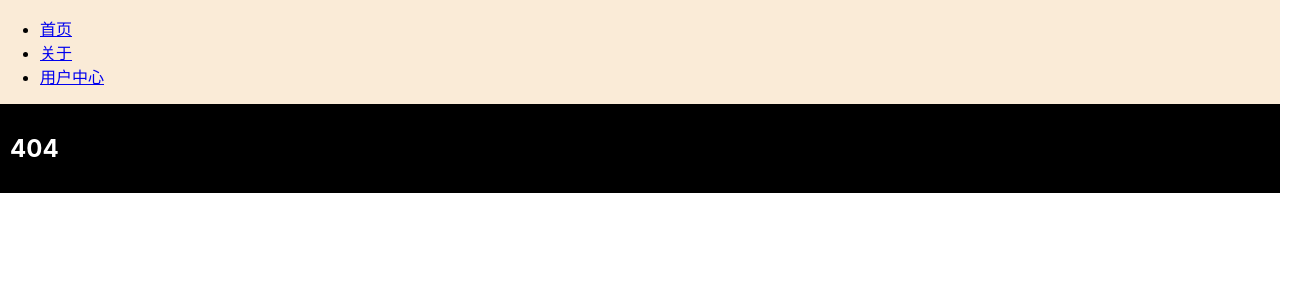
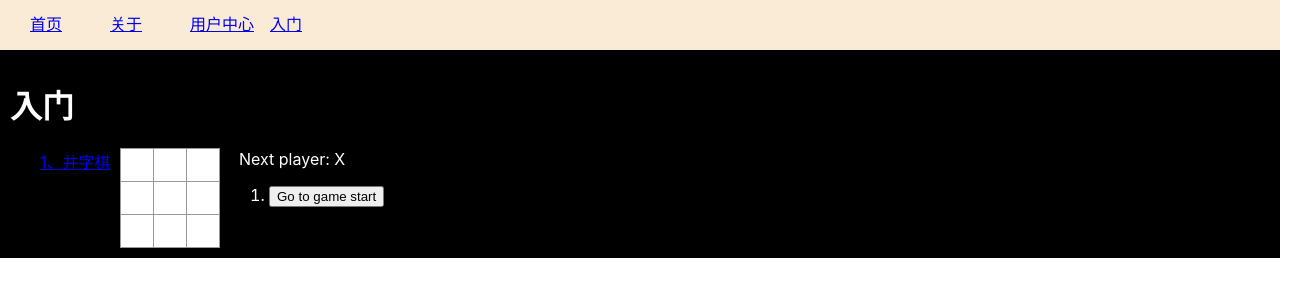
Before and after one commit to liwei511/react_practice, a React (Create React App) app: page /base/tictactoe in a window 1280 px wide. Before the commit this address had no page. Shown: the top 300 px of the page, 1310 px wide, since content can reach past the window. Built offline with nearby package versions, Linux system fonts and the light colour scheme.

Commit message:
tictactoe

```diff
--- /dev/null
+++ b/src/routes/base/Base.js
@@ -0,0 +1,21 @@
+import React, { Component } from 'react';
+import { Link, Route } from 'react-router-dom';
+import TicTacToe from './TicTacToe';
+
+class Base extends Component {
+  render() {
+    return (
+      <>
+        <h1>入门</h1>
+        <ul>
+          <li>
+            <Link to="/base/tictactoe">1、井字棋</Link>
+          </li>
+        </ul>
+        <Route path="/base/tictactoe" component={TicTacToe} />
+      </>
+    )
+  }
+}
+
+export default Base;
--- /dev/null
+++ b/src/routes/base/TicTacToe.css
@@ -0,0 +1,46 @@
+ol, ul {
+  padding-left: 30px;
+}
+
+.board-row:after {
+  clear: both;
+  content: "";
+  display: table;
+}
+
+.status {
+  margin-bottom: 10px;
+}
+
+.square {
+  background: #fff;
+  border: 1px solid #999;
+  float: left;
+  font-size: 24px;
+  font-weight: bold;
+  line-height: 34px;
+  height: 34px;
+  margin-right: -1px;
+  margin-top: -1px;
+  padding: 0;
+  text-align: center;
+  width: 34px;
+  color: black;
+}
+
+.square:focus {
+  outline: none;
+}
+
+.kbd-navigation .square:focus {
+  background: #ddd;
+}
+
+.game {
+  display: flex;
+  flex-direction: row;
+}
+
+.game-info {
+  margin-left: 20px;
+}
--- /dev/null
+++ b/src/routes/base/TicTacToe.js
@@ -0,0 +1,162 @@
+import './TicTacToe.css';
+import {Component} from 'react';
+
+class TicTacToe extends Component {
+  constructor(props) {
+    super(props);
+    this.state = {
+      history: [
+        {
+          squares: Array(9).fill(null),
+        }
+      ],
+      stepNumber: 0,
+      xIsNext: true,
+    }
+  }
+  jumpTo(index) {
+    this.setState({
+      stepNumber: index,
+      xIsNext: (index % 2) === 0,
+    });
+  }
+  handleClick(i) {
+    const history = this.state.history;
+    const current = history[history.length - 1];
+    const squares = current.squares.slice();
+
+
+
+    const winner = calculateWinner(current.squares);
+    // 赢了或者有值return
+    if (winner || squares[i]) {
+      return;
+    }
+    squares[i] = this.state.xIsNext ? 'X' : 'O';
+    this.setState(
+      {
+        history: history.concat([{
+          squares: squares,
+        }]),
+        stepNumber: history.length,
+        xIsNext: !this.state.xIsNext,
+      }
+    );
+  }
+
+  render() {
+    const history = this.state.history;
+    const current = history[this.state.stepNumber];
+    const winner = calculateWinner(current.squares);
+    const moves = history.map((sq, index) => {
+      const desc = index ?
+      'Go to move #' + index:
+      'Go to game start';
+      return (
+        <li key={index}>
+          <button onClick={() => this.jumpTo(index)}>{desc}</button>
+        </li>
+      )
+    })
+    let status;
+    if (winner) {
+      status = 'Winner:' + winner;
+    } else {
+      status = 'Next player: ' + (this.state.xIsNext ? 'X' : 'O');
+    }
+    return (
+      <div className="game">
+        <div className="game-board">
+          <Board squares={current.squares} onClick={(i) => this.handleClick(i)} />
+        </div>
+        <div className="game-info">
+          <div>{status}</div>
+          <ol>{moves}</ol>
+        </div>
+      </div>
+    )
+  }
+}
+
+class Board extends Component {
+  renderSquare(i) {
+    return (
+      <Square
+        value={this.props.squares[i]}
+        onClick={() => this.props.onClick(i)} />
+    );
+  }
+
+
+
+
+
+  render() {
+    return (
+      <div>
+        <div className="board-row">
+          {this.renderSquare(0)}
+          {this.renderSquare(1)}
+          {this.renderSquare(2)}
+        </div>
+        <div className="board-row">
+          {this.renderSquare(3)}
+          {this.renderSquare(4)}
+          {this.renderSquare(5)}
+        </div>
+        <div className="board-row">
+          {this.renderSquare(6)}
+          {this.renderSquare(7)}
+          {this.renderSquare(8)}
+        </div>
+      </div>
+    )
+  }
+}
+
+// class Square extends Component {
+//   constructor(props) {
+//     super(props);
+//     this.state = {
+//       value: null,
+//     }
+//   }
+//   render() {
+//     return (
+//       <button className="square" onClick={() => this.props.onClick()}>
+//         {this.state.value}
+//       </button>
+//     )
+//   }
+// }
+
+function Square(props) {
+  return (
+    <button className="square" onClick={props.onClick}>
+      {props.value}
+    </button>
+  )
+}
+
+function calculateWinner(squares) {
+  const lines = [
+    [0, 1, 2],
+    [3, 4, 5],
+    [6, 7, 8],
+    [0, 3, 6],
+    [1, 4, 7],
+    [2, 5, 8],
+    [0, 4, 8],
+    [2, 4, 6],
+  ]
+  for (let index = 0; index < lines.length; index++) {
+    const [a, b, c] = lines[index];
+    if (squares[a] && squares[a] === squares[b] && squares[a] === squares[c]) {
+      return squares[a];
+    }
+
+  }
+  return null;
+}
+
+export default TicTacToe;
--- a/src/routes/layout/AppBar.css
+++ b/src/routes/layout/AppBar.css
@@ -1,4 +1,12 @@
 .bar {
   background-color: antiquewhite;
-  flex: 0 0 100px;
+  flex: 0 0 50px;
+  line-height: 3;
 }
+ul{
+  list-style-type:none;
+  margin:0;width:100%; }
+ul li{
+  width:80px;
+  float:left;
+}
--- a/src/routes/layout/AppBar.js
+++ b/src/routes/layout/AppBar.js
@@ -16,6 +16,9 @@
           <li>
             <Link to="/user">用户中心</Link>
           </li>
+          <li>
+            <Link to="/base">入门</Link>
+          </li>
         </ul>
       </div>
     )
--- a/src/routes/layout/Body.js
+++ b/src/routes/layout/Body.js
@@ -5,6 +5,7 @@
 const Home = lazy(() => import('../Home'))
 const About = lazy(() => import('../About'))
 const User = lazy(() => import('../user/User'))
+const Base = lazy(() => import('../base/Base'))
 const Error = lazy(() => import('../Error'))
 
 class Body extends Component {
@@ -19,6 +20,7 @@
               <Route path="/" exact component={Home} />
               <Route path="/about" component={About} />
               <Route path="/user" component={User} />
+              <Route path="/base" component={Base} />
               <Route component={Error}></Route>
             </Switch>
           </Suspense>
```
